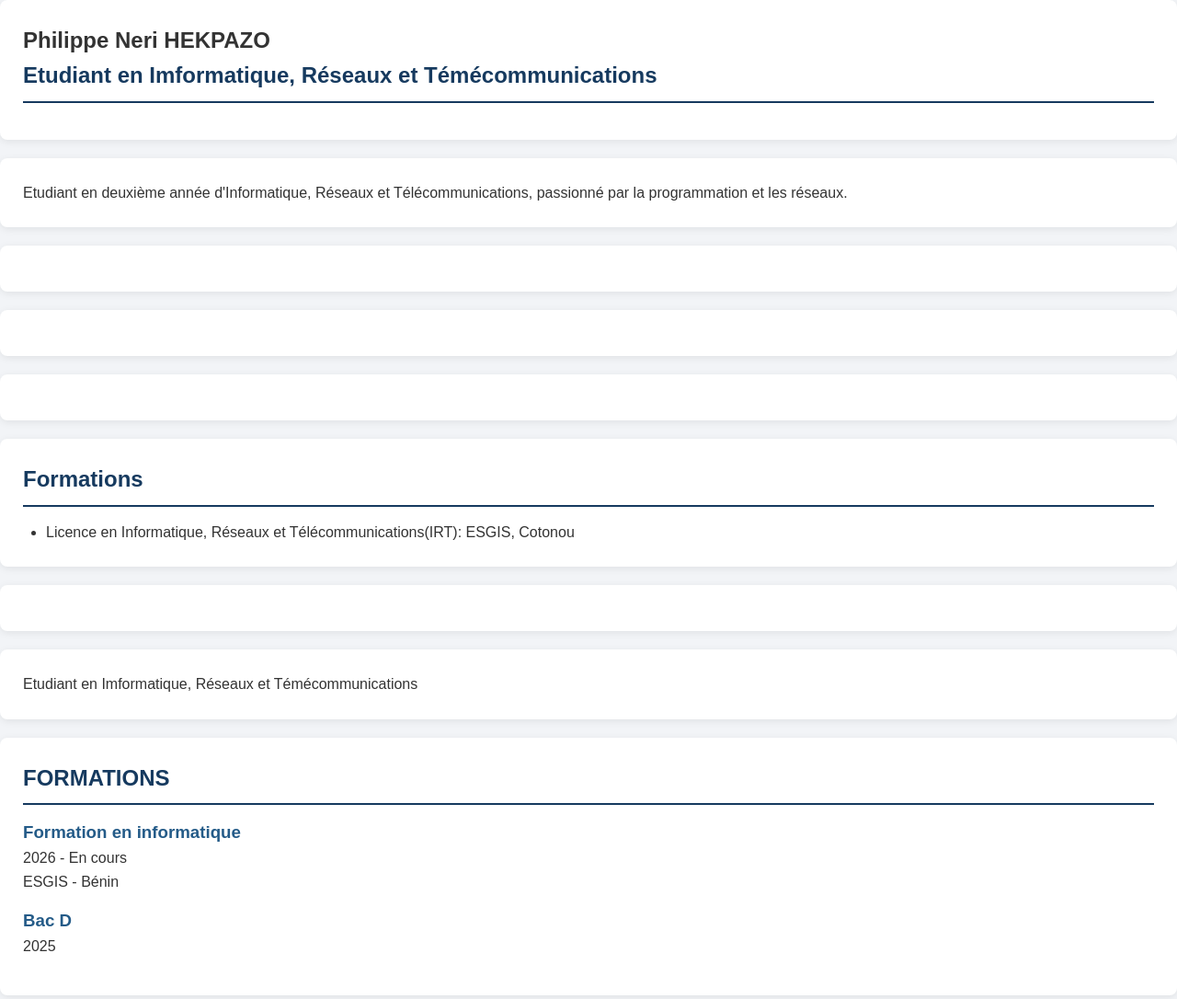
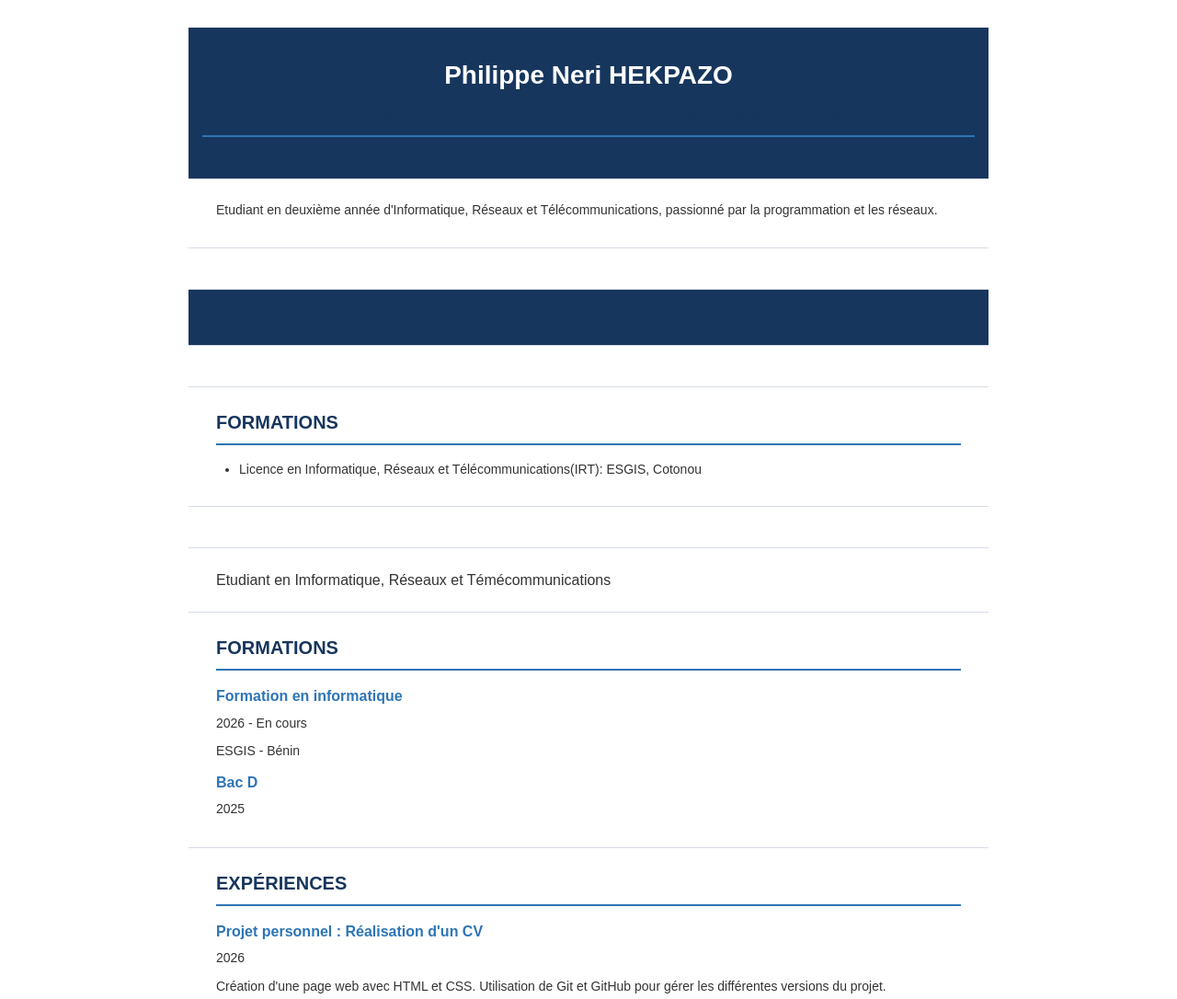
Before and after one commit to Corneille26/mon-cv, a plain HTML site: page index.html in a window 1280 px wide. Shown: the top 1086 px of the page at 92% size. Drawn offline with Linux system fonts and the light colour scheme.

Commit message:
amélioration du design du CV

```diff
--- a/style.css
+++ b/style.css
@@ -1,4 +1,4 @@
-/* STYLE GENERAL */
+/* Style général */
 * {
     margin: 0;
     padding: 0;
@@ -10,81 +10,94 @@ body {
     background-color: #f2f4f7;
     color: #333;
     line-height: 1.6;
+    padding: 30px 15px;
 }
 
-/* EN-TETE */
-.header {
-    background-color: #163a5f;
+/* Conteneur du CV */
+body {
+    max-width: 900px;
+    margin: 0 auto;
+    background-color: #ffffff;
+}
+
+/* Section titre */
+#titre {
+    background-color: #17365d;
     color: white;
     text-align: center;
-    padding: 40px 20px;
+    padding: 30px 15px;
 }
 
-.header h1 {
-    font-size: 32px;
-    margin-bottom: 10px;
+#titre h1 {
+    font-size: 28px;
+    margin-bottom: 8px;
 }
 
-.header h2 {
-    font-size: 20px;
-    margin-bottom: 15px;
+#titre h2 {
+    font-size: 17px;
+    font-weight: normal;
 }
 
-/* CONTENU PRINCIPAL */
-.container {
-    width: 85%;
-    max-width: 900px;
-    margin: 30px auto;
+/* Toutes les sections */
+section {
+    padding: 22px 30px;
+    border-bottom: 1px solid #d6dce5;
 }
 
-/* SECTIONS */
-section {
-    background-color: white;
-    margin-bottom: 20px;
-    padding: 25px;
-    border-radius: 8px;
-    box-shadow: 0 2px 8px rgba(0, 0, 0, 0.08);
+/* Titres des sections */
+section h2 {
+    color: #17365d;
+    font-size: 20px;
+    text-transform: uppercase;
+    margin-bottom: 15px;
+    border-bottom: 2px solid #2e75b6;
+    padding-bottom: 7px;
 }
 
-section h2 {
-    color: #163a5f;
-    border-bottom: 2px solid #163a5f;
-    padding-bottom: 8px;
-    margin-bottom: 15px;
+/* Sous-titres */
+section h3 {
+    color: #2e75b6;
+    margin-top: 10px;
+    margin-bottom: 5px;
+    font-size: 16px;
 }
 
-/* ELEMENTS */
-.item {
-    margin-bottom: 15px;
+/* Paragraphes */
+section p {
+    font-size: 14px;
+    margin-bottom: 8px;
 }
 
-.item h3 {
-    color: #245b88;
-}
-
-ul {
+/* Listes */
+section ul {
     padding-left: 25px;
 }
 
-/* PIED DE PAGE */
+section li {
+    font-size: 14px;
+    margin-bottom: 6px;
+}
+
+/* Pied de page */
 footer {
-    background-color: #163a5f;
+    background-color: #17365d;
     color: white;
     text-align: center;
-    padding: 15px;
+    padding: 12px;
+    font-size: 12px;
 }
 
-/* ADAPTATION AUX TELEPHONES */
-@media (max-width: 600px) {
-    .container {
-        width: 95%;
-    }
-
-    .header h1 {
-        font-size: 24px;
+/* Adaptation aux téléphones */
+@media screen and (max-width: 600px) {
+    body {
+        padding: 0;
     }
 
     section {
-        padding: 18px;
+        padding: 18px 15px;
+    }
+
+    #titre h1 {
+        font-size: 23px;
     }
 }
```
